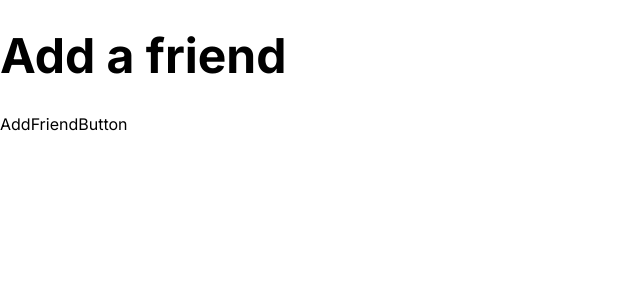
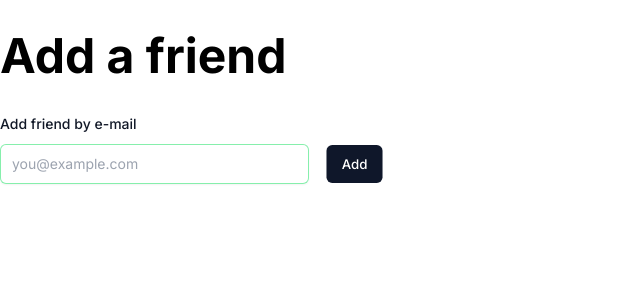
Before and after one commit to anoopraju31/realtime-chat-app, a Next.js app: page /dashboard/add in a window 1280 px wide. Shown: the top 300 px of the page, without its empty margins (0-640 px from the left). Built offline with nearby package versions, Linux system fonts and the light colour scheme.

Commit message:
Add Friend Button: styled

```diff
--- a/package.json
+++ b/package.json
@@ -10,6 +10,7 @@
   },
   "dependencies": {
     "@next-auth/upstash-redis-adapter": "^3.0.4",
+    "@tailwindcss/forms": "^0.5.5",
     "@types/node": "20.5.6",
     "@types/react": "18.2.21",
     "@types/react-dom": "18.2.7",
--- a/src/components/AddFriendButton.tsx
+++ b/src/components/AddFriendButton.tsx
@@ -1,9 +1,31 @@
+'use client'
+
 import { FC } from 'react'
+import { Button } from './ui'
 
 interface AddFriendButtonProps {}
 
 const AddFriendButton: FC<AddFriendButtonProps> = () => {
-	return <div>AddFriendButton</div>
+	return (
+		<form className='max-w-sm'>
+			<label
+				htmlFor='email'
+				className='block text-sm font-medium leading-6 text-gray-900'>
+				{' '}
+				Add friend by e-mail{' '}
+			</label>
+
+			<div className='mt-2 flex gap-4'>
+				<input
+					type='email'
+					className='block w-full rounded-md border-0 py-1.5 text-gray-900 shadow-sm ring-1 ring-inset ring-green-300 placeholder:text-gray-400 focus:ring-2 focus:ring-inset focus:ring-indigo-600 sm:text-sm sm:leading-6'
+					placeholder='you@example.com'
+				/>
+
+				<Button> Add </Button>
+			</div>
+		</form>
+	)
 }
 
 export default AddFriendButton
--- a/tailwind.config.ts
+++ b/tailwind.config.ts
@@ -15,6 +15,6 @@
 			},
 		},
 	},
-  plugins: [],
+	plugins: [require('@tailwindcss/forms')],
 }
 export default config
```
Also changed, not shown: 1 other file (tests, documents, lock files or other folders). Lines whose indentation alone changed are shown as unchanged.
